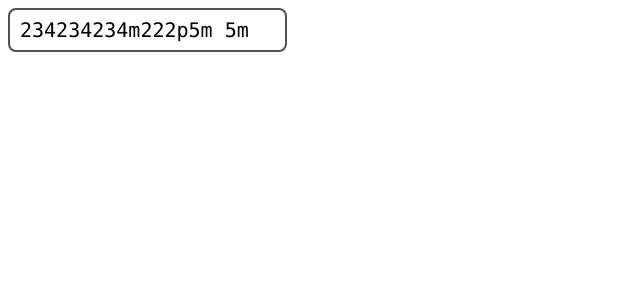
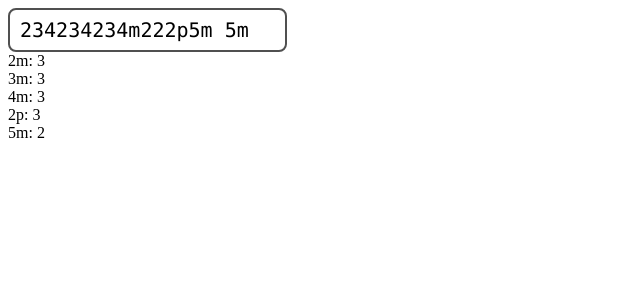
Before and after one commit to accup/rules-card, a Vue app: page / in a window 1280 px wide. Shown: the top 300 px of the page, without its empty margins (0-640 px from the left). Built offline with nearby package versions, Linux system fonts and the light colour scheme.

Commit message:
正規表現にUnicode指定

```diff
--- a/src/components/Main/index.vue
+++ b/src/components/Main/index.vue
@@ -59,7 +59,7 @@ class CardTagger {
 const cardSetText = ref('234234234m222p5m 5m')
 const cardSet = computed((): Multiset<string> => {
   const cardSet = new Multiset(new CardTagger())
-  for (const match of cardSetText.value.matchAll(/(\d+)(\p{L})/g)) {
+  for (const match of cardSetText.value.matchAll(/(\d+)(\p{L})/gu)) {
     const numbers = match[1]
     const kind = match[2]
     for (const numberMatch of numbers.matchAll(/\d/g)) {
```
